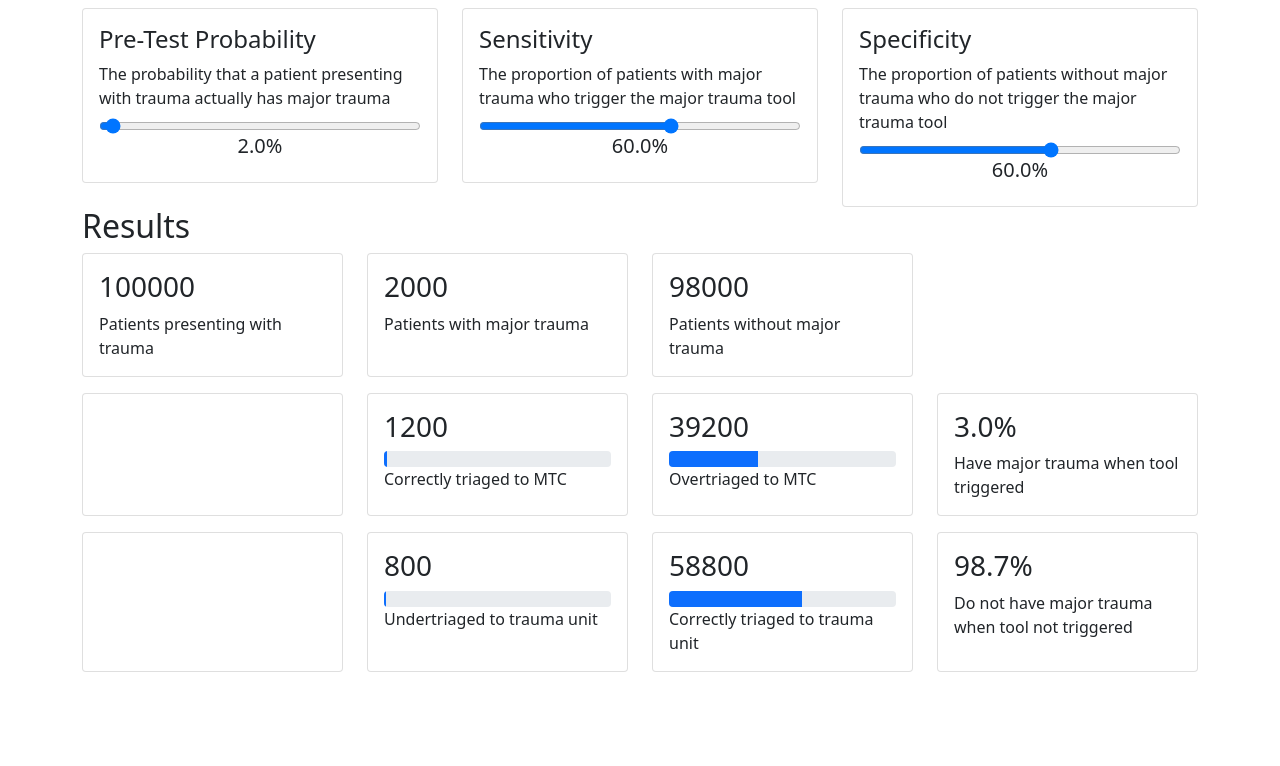
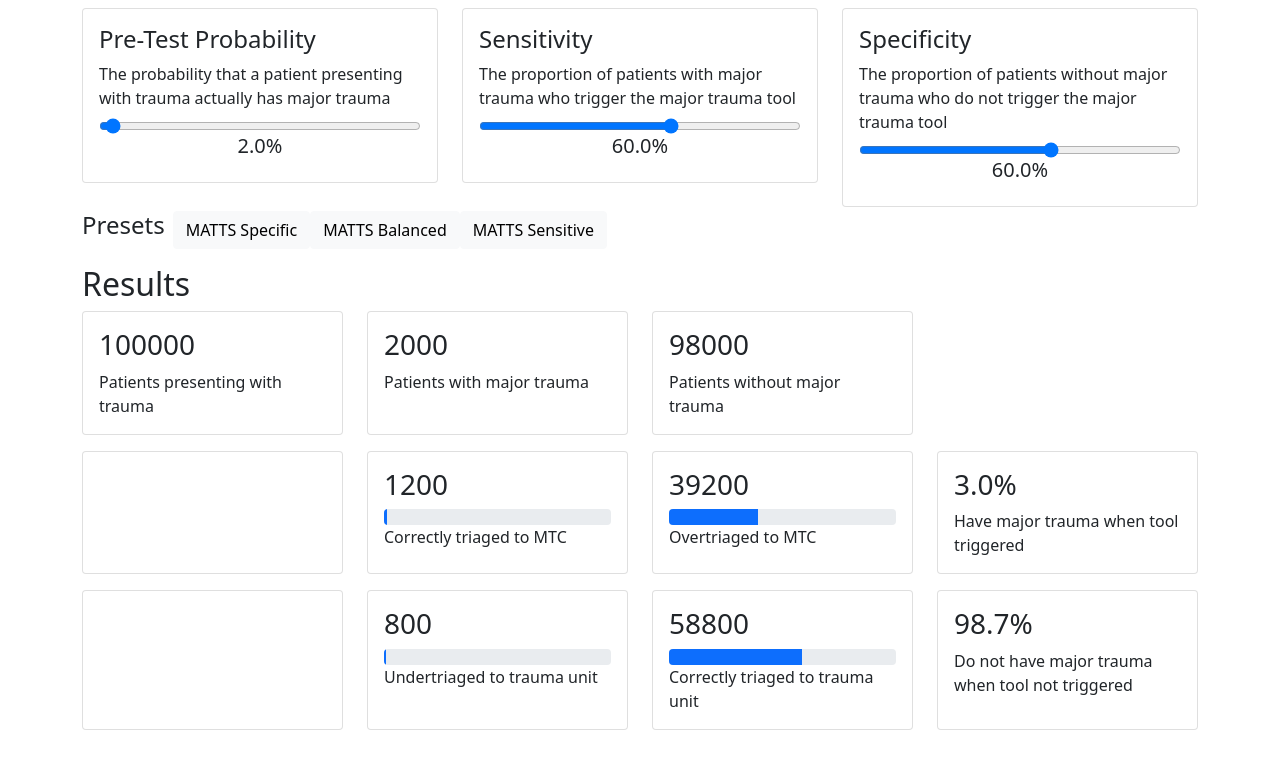
Before and after one commit to bairdj/vis-diag, a Vue app: page / in a window 1280 px wide. Shown: the top 766 px of the page. Built offline with nearby package versions, Linux system fonts and the light colour scheme.

Commit message:
Add presets

```diff
--- a/src/App.vue
+++ b/src/App.vue
@@ -38,7 +38,13 @@
           </div>
     </div>
   </div>
-  <h2>Results</h2>
+  <div class="mt-1">
+    <h4 class="d-inline-block me-2">Presets</h4>
+    <button type="button" class="btn btn-light" v-on:click="setPreset(0.3, .95)">MATTS Specific</button>
+    <button type="button" class="btn btn-light" v-on:click="setPreset(0.6, 0.8)">MATTS Balanced</button>
+    <button type="button" class="btn btn-light" v-on:click="setPreset(0.8, 0.7)">MATTS Sensitive</button>
+  </div>
+  <h2 class="mt-3">Results</h2>
   <div id="results">
     <div class="row">
       <div class="col">
@@ -106,7 +112,11 @@ export default {
     }
   },
   methods: {
-    getPercentageDisplay: val => (val*100.0).toFixed(1) + "%"
+    getPercentageDisplay: val => (val*100.0).toFixed(1) + "%",
+    setPreset(sens, spec) {
+      this.sensitivity = sens;
+      this.specificity = spec;
+    }
   },
   computed: {
     populationN: () => populationN,
```
